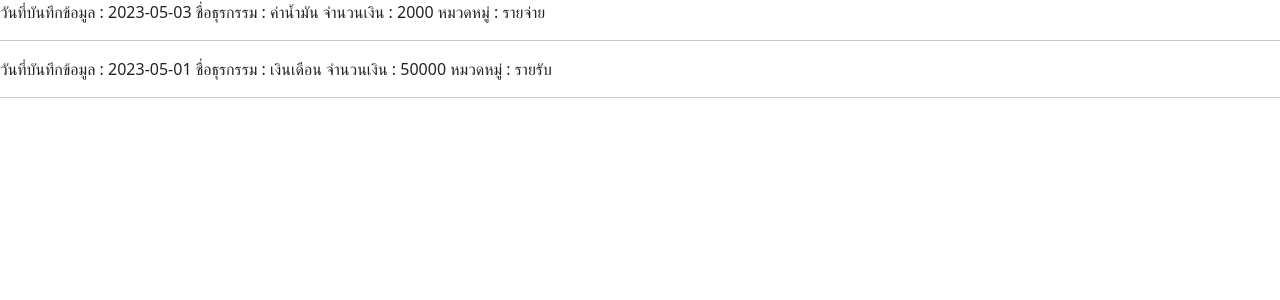
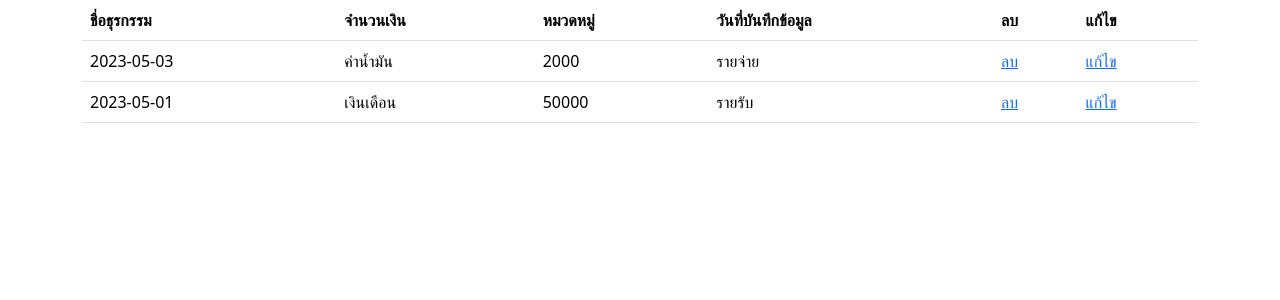
Before and after one commit to Komkrit-Bank/accounting_record, a Flask app: page /showData in a window 1280 px wide. Shown: the top 300 px of the page. Run offline with Flask 3, Linux system fonts and the light colour scheme.

Commit message:
statements table

```diff
--- a/templates/statements.html
+++ b/templates/statements.html
@@ -1,11 +1,35 @@
 {% extends 'layout.html' %}
 
 {% block body %}
-    {% for item in statements %}
-        วันที่บันทึกข้อมูล : {{ item.date }}
-        ชื่อธุรกรรม : {{ item.name }}
-        จำนวนเงิน : {{ item.amount }}
-        หมวดหมู่ : {{ item.category }}
-        <hr>
-    {% endfor %}
+    <div class="container">
+        <table class="table table-hover">
+            <!-- หัวตาราง -->
+            <thead>
+                <tr>
+                    <th>ชื่อธุรกรรม</th>
+                    <th>จำนวนเงิน</th>
+                    <th>หมวดหมู่</th>
+                    <th>วันที่บันทึกข้อมูล</th>
+                    <th>ลบ</th>
+                    <th>แก้ไข</th>
+                </tr>
+            </thead>
+            <tbody>
+                {% for item in statements %}
+                <tr>
+                    <td>{{ item.date }}</td>
+                    <td>{{ item.name }}</td>
+                    <td>{{ item.amount }}</td>
+                    <td>{{ item.category }}</td>
+                    <td>
+                        <a href="#">ลบ</a>
+                    </td>
+                    <td>
+                        <a href="#">แก้ไข</a>
+                    </td>
+                </tr>
+                {% endfor %}
+            </tbody>
+        </table>
+    </div>
 {% endblock %}
```
